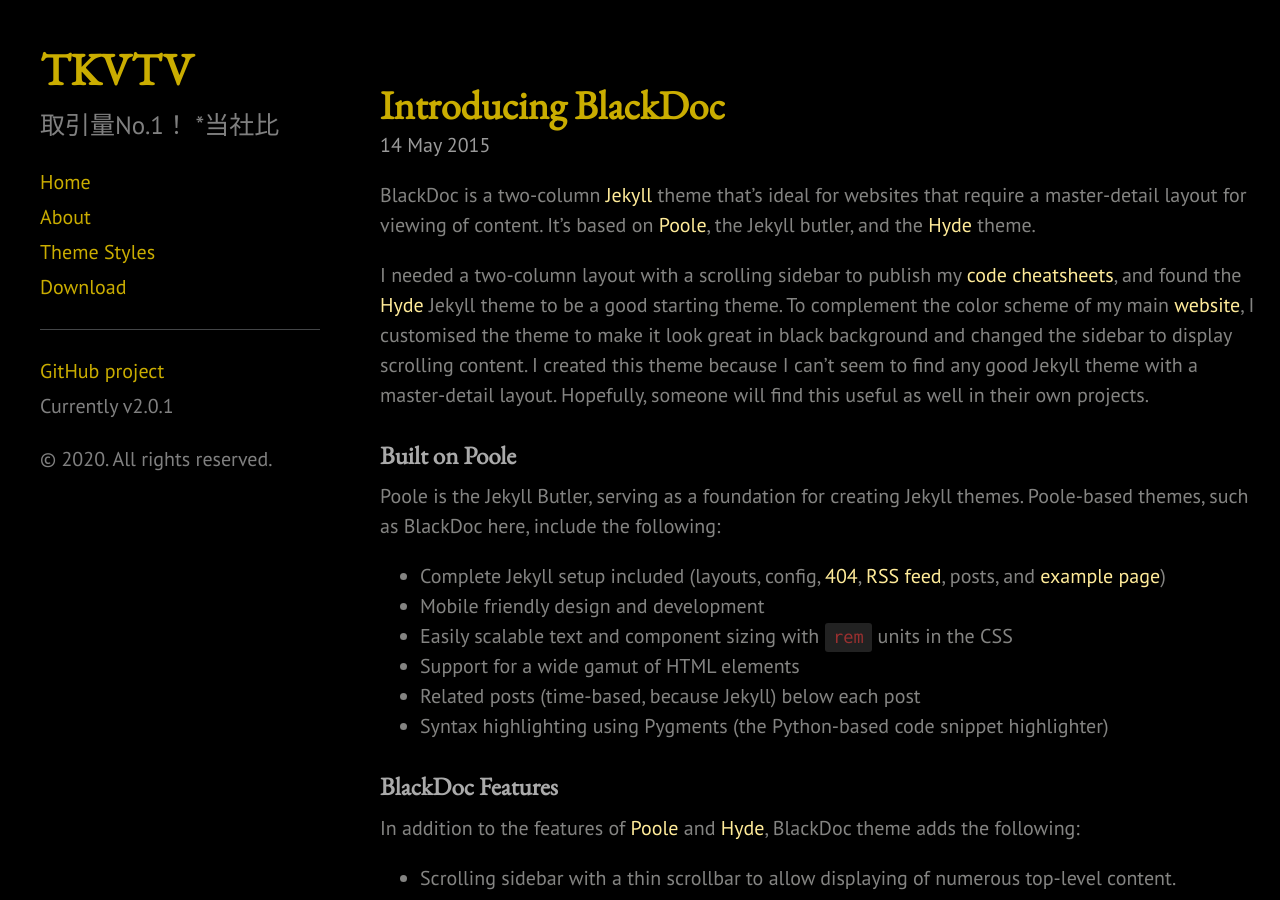
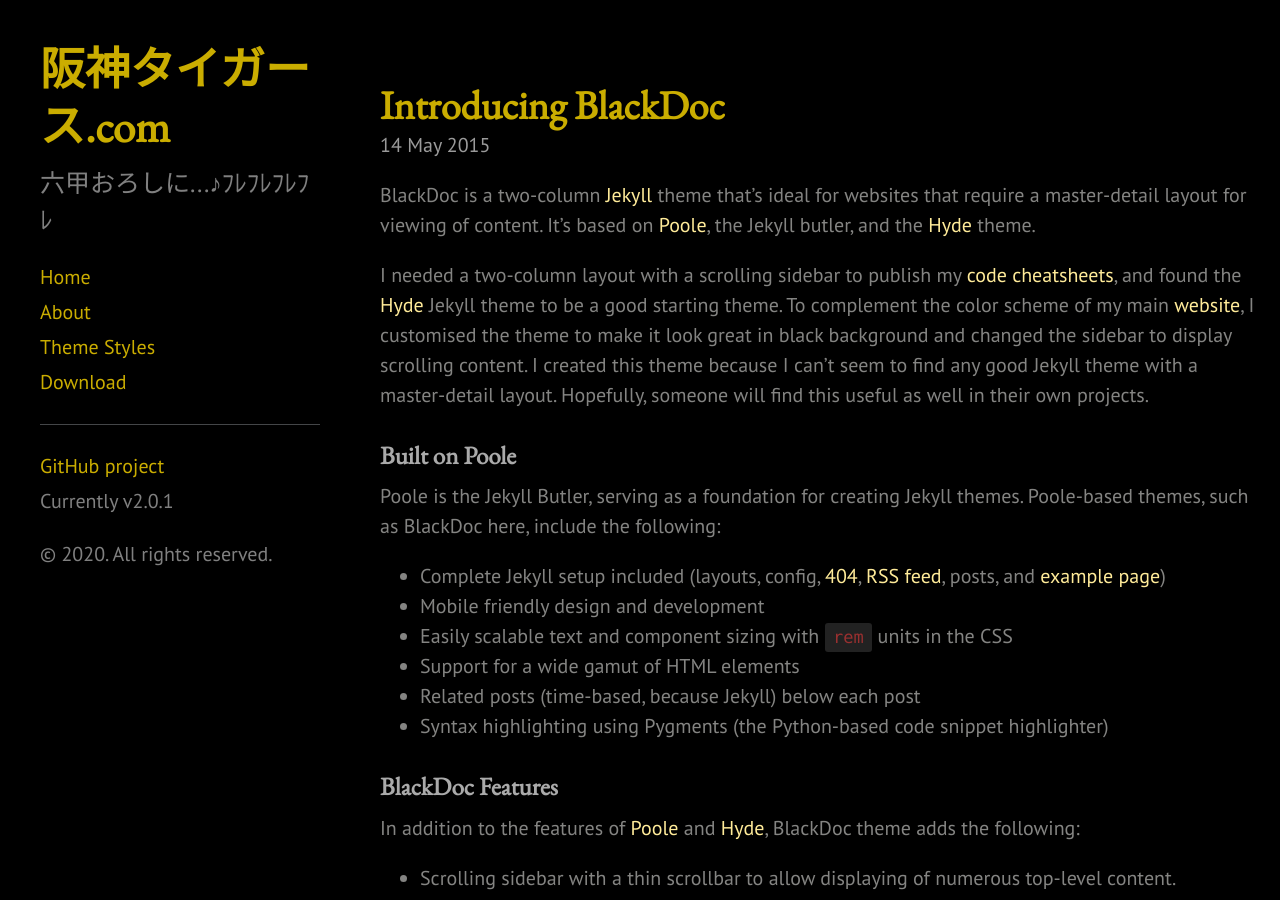
Before and after one commit to takagotch/page82, a Jekyll site: the page built from index.html, in a window 1280 px wide and 900 px high. Built offline with Jekyll 4.4.1, drawn with Linux system fonts in a browser that asks for light colours; the list of posts is cut into pages by our own code.

Commit message:
Update _config.yml

```diff
--- a/_config.yml
+++ b/_config.yml
@@ -3,9 +3,9 @@ markdown:         kramdown
 highlighter:      rouge
 
 # Setup
-title:            TKVTV
-tagline:          取引量No.1！ *当社比
-description:      "取引量No.1！ *当社比"
+title:            阪神タイガース.com
+tagline:          六甲おろしに...♪ﾌﾚﾌﾚﾌﾚﾌﾚ
+description:      "六甲おろしに...♪ﾌﾚﾌﾚﾌﾚﾌﾚ"
 url:              https://takagotch.github.io/page82/
 baseurl:          https://takagotch.github.io/page82/
                   # the optional subpath of your site, e.g. "/my-jekyll-site/"
```
